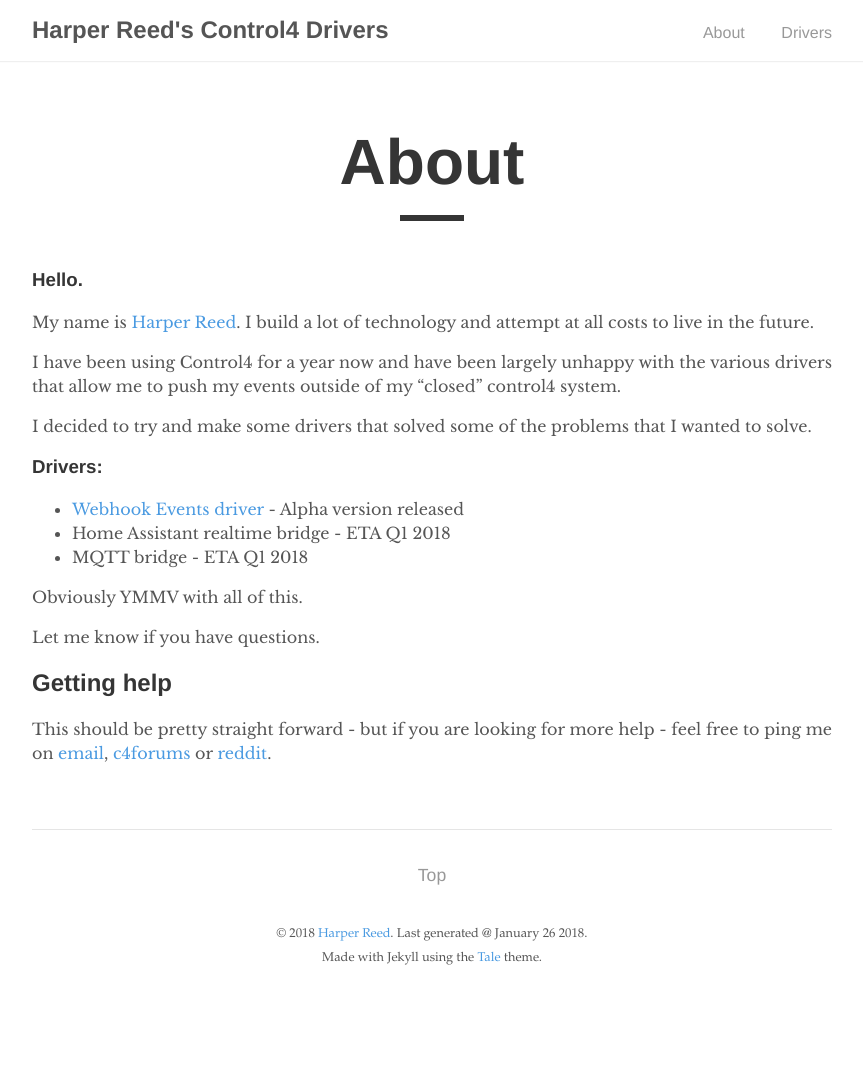
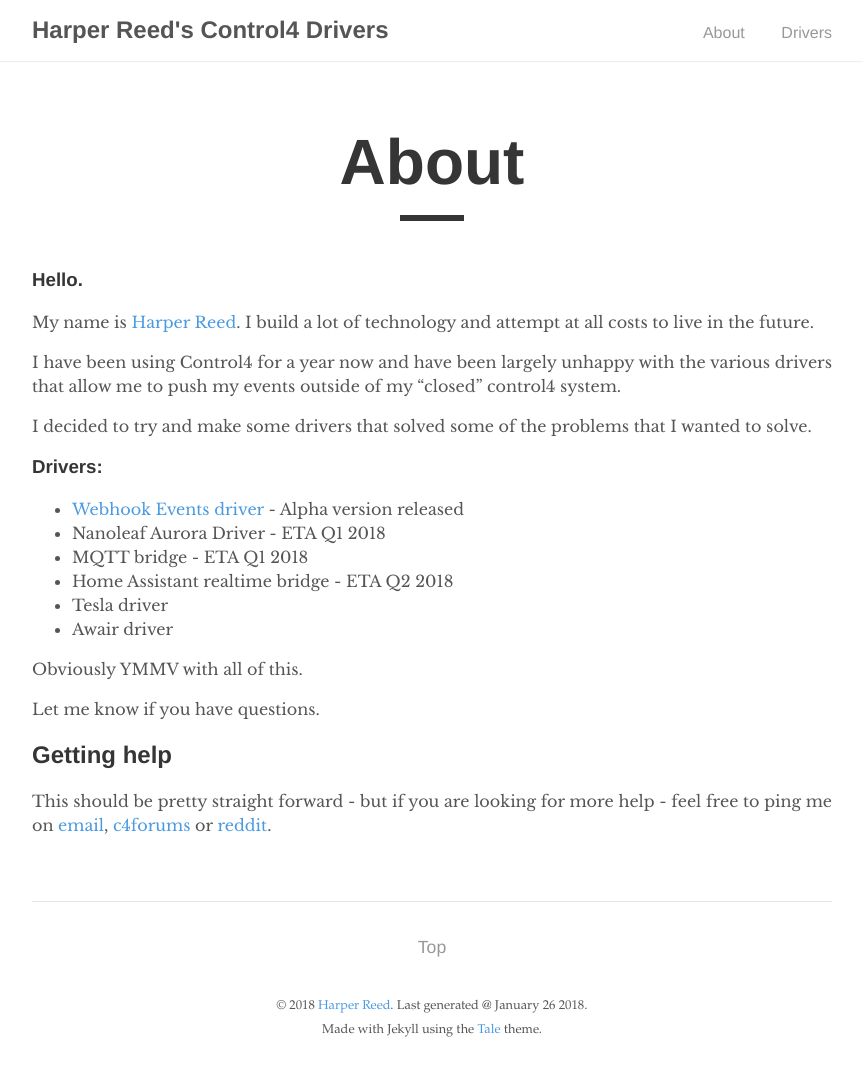
Before and after one commit to harperreed/control4-drivers, a Jekyll site: the page built from about.md, in a window 1280 px wide. Shown: the whole page, without its empty margins (208-1071 px from the left). Built offline with Jekyll 4.4.1, drawn with Linux system fonts in a browser that asks for light colours; before the commit the page ends 1001 px from its top, so only the background shows below that.

Commit message:
added some new driver ideas

```diff
--- a/about.md
+++ b/about.md
@@ -15,8 +15,11 @@
 ### Drivers:
 
 - [Webhook Events driver](/realtime-event-webhook) - Alpha version released
-- Home Assistant realtime bridge - ETA Q1 2018
+- Nanoleaf Aurora Driver - ETA Q1 2018
 - MQTT bridge - ETA Q1 2018
+- Home Assistant realtime bridge - ETA Q2 2018
+- Tesla driver
+- Awair driver
 
 Obviously YMMV with all of this.
 
```
